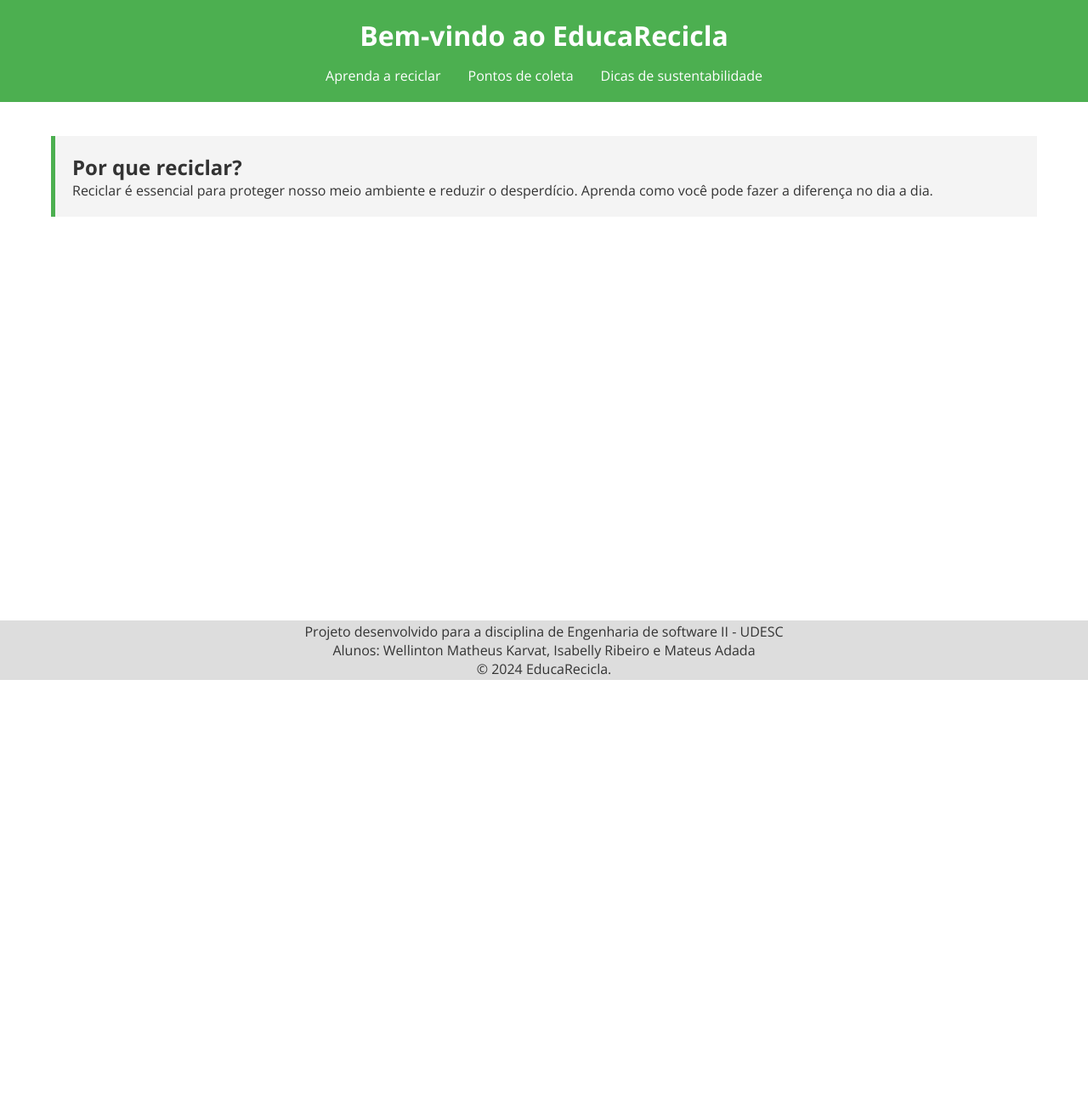
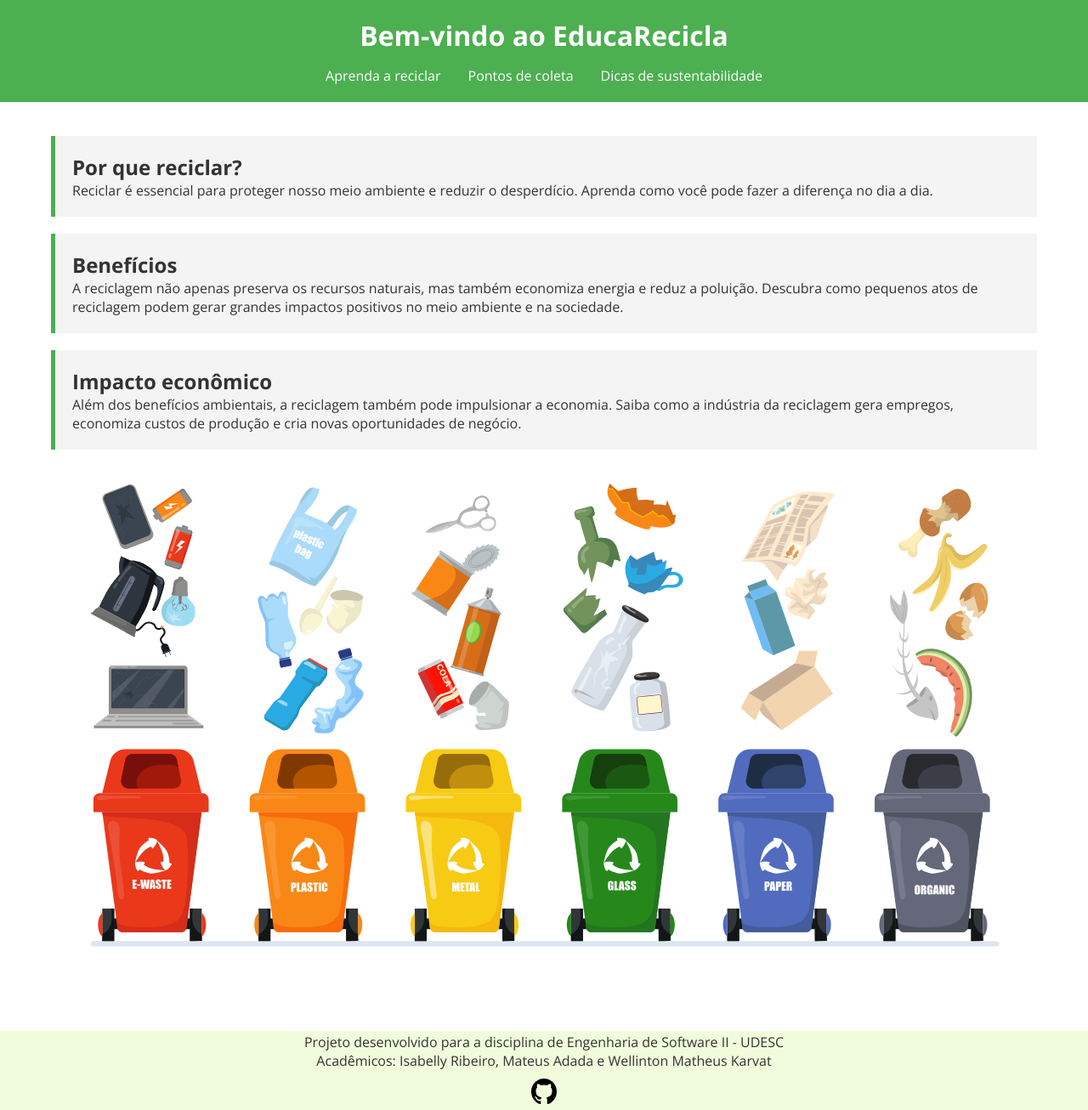
Before and after one commit to mateusadada/sof2-udesc, a React (Vite) app: page / in a window 1280 px wide. Shown: the whole page at 85% size. Before the commit the page ends 800 px from the top, so only its background shows below. Built offline with nearby package versions, Linux system fonts and the light colour scheme.

Commit message:
Update final
Added via upload

```diff
--- a/src/App.css
+++ b/src/App.css
@@ -1,18 +1,12 @@
-/* Estilizando links normais, visitados e com hover */
 a,
 a:visited,
 a:hover,
 a:active {
     color: white;
-    /* Define a cor do texto como branco */
     text-decoration: none;
-    /* Remove o sublinhado do link */
     transition: color 0.3s ease-in-out;
-    /* Suaviza a transição de cor */
 }
 
-/* Efeito ao passar o mouse, se desejar manter algum destaque */
 a:hover {
     color: #CCCCCC;
-    /* Muda a cor ao passar o mouse, se necessário */
 }
--- a/src/CollectPoints.css
+++ b/src/CollectPoints.css
@@ -1,11 +1,8 @@
 .map-wrapper {
     display: flex;
     justify-content: center;
-    /* Centraliza horizontalmente */
     align-items: center;
-    /* Centraliza verticalmente */
     height: 100vh;
-    /* Altura total da janela de visualização */
 }
 
 .map-container {
@@ -15,5 +12,4 @@
 
 img {
     max-width: 100%;
-    /* Garante que a imagem não exceda a largura do popup */
 }
--- a/src/CollectPoints.jsx
+++ b/src/CollectPoints.jsx
@@ -5,7 +5,6 @@ import { MapContainer, TileLayer, Marker, Popup } from 'react-leaflet';
 import L from 'leaflet';
 
 
-// Icone personalizado para os marcadores
 const icon = L.icon({
     iconUrl: 'https://www.svgrepo.com/show/228603/recycling-trash.svg',
     iconSize: [25, 41],
--- a/src/HomePage.css
+++ b/src/HomePage.css
@@ -9,7 +9,14 @@
     scrollbar-color: rgba(0, 0, 0, 0.5) rgb(148, 186, 101);
 }
 
+body, html {
+    height: 100%;
+    display: flex;
+    flex-direction: column;
+}
+
 .container {
+    flex: 1;
     font-family: 'Arial', sans-serif;
     color: #333;
     margin: 0 auto;
@@ -53,10 +60,20 @@
 
 .footer {
     width: 100%;
-    position: fixed;
-    bottom: 0;
     background-color: #4CAF50;
     color: white;
     text-align: center;
     padding: 20px 0;
+    position: relative;
 }
+
+.github-logo {
+    width: 30px;
+    height: 30px;
+    margin-top: 10px;
+    transition: transform 0.3s;
+}
+
+.github-logo:hover {
+    transform: scale(1.1);
+}
--- a/src/HomePage.jsx
+++ b/src/HomePage.jsx
@@ -3,7 +3,7 @@ import './HomePage.css';
 
 function HomePage() {
     return (
-        <div>
+        <div className="page-container">
             <header className="header">
                 <h1 className='header_h1'>Bem-vindo ao EducaRecicla</h1>
                 <nav>
@@ -14,17 +14,30 @@ function HomePage() {
             </header>
 
             <div className="container">
-
                 <section className="intro">
                     <h2>Por que reciclar?</h2>
                     <p>Reciclar é essencial para proteger nosso meio ambiente e reduzir o desperdício. Aprenda como você pode fazer a diferença no dia a dia.</p>
                 </section>
 
+                <section className="intro">
+                    <h2>Benefícios</h2>
+                    <p>A reciclagem não apenas preserva os recursos naturais, mas também economiza energia e reduz a poluição. Descubra como pequenos atos de reciclagem podem gerar grandes impactos positivos no meio ambiente e na sociedade.</p>
+                </section>
+
+                <section className="intro">
+                    <h2>Impacto econômico</h2>
+                    <p>Além dos benefícios ambientais, a reciclagem também pode impulsionar a economia. Saiba como a indústria da reciclagem gera empregos, economiza custos de produção e cria novas oportunidades de negócio.</p>
+                </section>
+
+                <p><img src="/src/assets/types-of-recycling.svg" alt="Tipos de reciclagem"/></p>
             </div>
+
             <footer className="footer">
-                <p>Projeto desenvolvido para a disciplina de Engenharia de software II - UDESC</p>
-                <p>Alunos: Wellinton Matheus Karvat, Isabelly Ribeiro e Mateus Adada</p>
-                <p>© 2024 EducaRecicla.</p>
+                <p>Projeto desenvolvido para a disciplina de Engenharia de Software II - UDESC</p>
+                <p>Acadêmicos: Isabelly Ribeiro, Mateus Adada e Wellinton Matheus Karvat</p>
+                <a href="https://github.com/mateusadada/sof2-udesc" target="_blank">
+                    <img src="/src/assets/github-logo.svg" alt="GitHub logo" className="github-logo"/>
+                </a>
             </footer>
         </div>
     );
--- a/src/LearnRecycling.css
+++ b/src/LearnRecycling.css
@@ -2,28 +2,37 @@
     width: 90%;
     margin: auto;
     padding: 20px;
+    display: flex;
+    justify-content: center;
+    align-items: center;
+    flex-direction: column;
 }
 
 .videos {
     display: flex;
+    justify-content: center;
+    align-items: center;
     flex-wrap: wrap;
     gap: 20px;
 }
 
 .video {
-    flex: 1 1 45%;
-    /* Ajuste o tamanho conforme necessário */
+    flex: 1 1 35%;
     min-width: 300px;
     box-sizing: border-box;
+    margin: 10px;
+    text-align: center;
 }
 
 .video h2 {
     color: #4CAF50;
+    text-align: center;
 }
 
 .video p {
     font-size: 14px;
     color: #666;
+    text-align: center;
 }
 
 .footer {
@@ -32,7 +41,7 @@
     text-align: center;
     margin-top: 40px;
     padding: 2px;
-    background-color: #ddd;
+    background-color: #f1fcdc;
 }
 
 a,
--- a/src/LearnRecycling.jsx
+++ b/src/LearnRecycling.jsx
@@ -6,27 +6,22 @@ function LearnRecycling() {
         {
             id: "ITur0JNJZos",
             title: "Importância da reciclagem",
-            description: "Este vídeo explica por que a reciclagem é crucial para nosso meio ambiente."
+            description: "Por que a reciclagem é crucial para nosso meio ambiente?"
         },
         {
             id: "ICyutt3iQ2g",
             title: "Passos básicos para reciclar",
-            description: "Este vídeo explica Passos básicos para reciclar."
+            description: "Conheça os passos básicos para reciclar"
         },
         {
             id: "yph1W5stHHY",
-            title: "Como reciclar o lixo de casa passo a passo",
-            description: "Reciclando o lixo de caso passo a passo."
+            title: "Como reciclar o lixo de casa",
+            description: "Reciclando o lixo de casa passo a passo"
         },
         {
             id: "gl0vNEtT-zU",
-            title: "Vidro quebrado e objetos cortantes: saiba como descartar esses itens",
-            description: "Passo a passo para descarte de objetos cortantes e vidros."
-        },
-        {
-            id: "xNYZQpT6aB0",
-            title: "Como separar o SEU LIXO em CASA",
-            description: "Passo a passo para separar o lixo de casa de forma eficiente."
+            title: "Como descartar vidro e objetos cortantes",
+            description: "Aprenda a descartar objetos cortantes e vidros"
         },
     ];
 
--- a/src/SustainabilityTips.css
+++ b/src/SustainabilityTips.css
@@ -1,4 +1,3 @@
-/* Configurações gerais */
 html,
 body {
     height: 100%;
@@ -10,6 +9,10 @@ body {
     display: flex;
     flex-direction: column;
     min-height: 100vh;
+}
+
+#header-text {
+    text-align: center;
 }
 
 .content-wrap {
--- a/src/SustainabilityTips.jsx
+++ b/src/SustainabilityTips.jsx
@@ -68,7 +68,7 @@ function SustainabilityTips() {
 
             <div className="content-wrap">
                 <div className="tips-container">
-                    <h1>Dicas de sustentabilidade</h1>
+                    <h1 id='header-text'>Dicas de sustentabilidade</h1>
                     {tips.map(tip => (
                         <div key={tip.id} className="tip">
                             <h2>{tip.title}</h2>
```
Also changed, not shown: src/HomePage copy.css (+0 -17 lines), src/assets/github-logo.svg (added), src/assets/types-of-recycling.svg (added).
